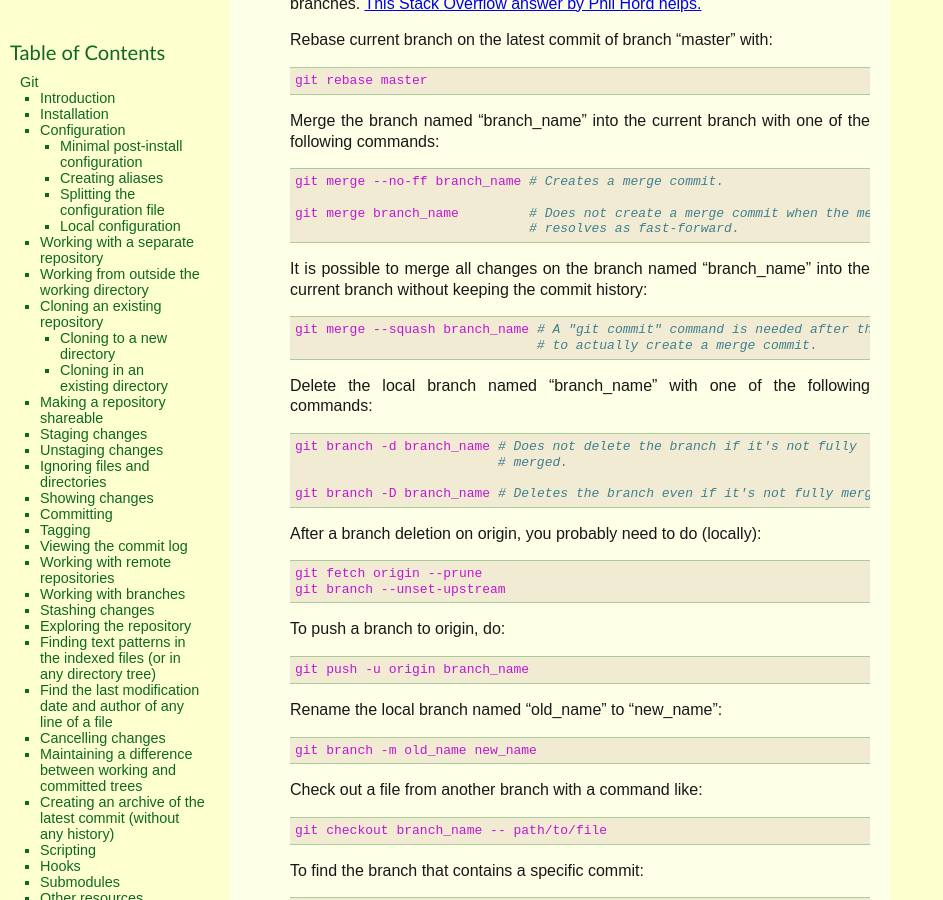
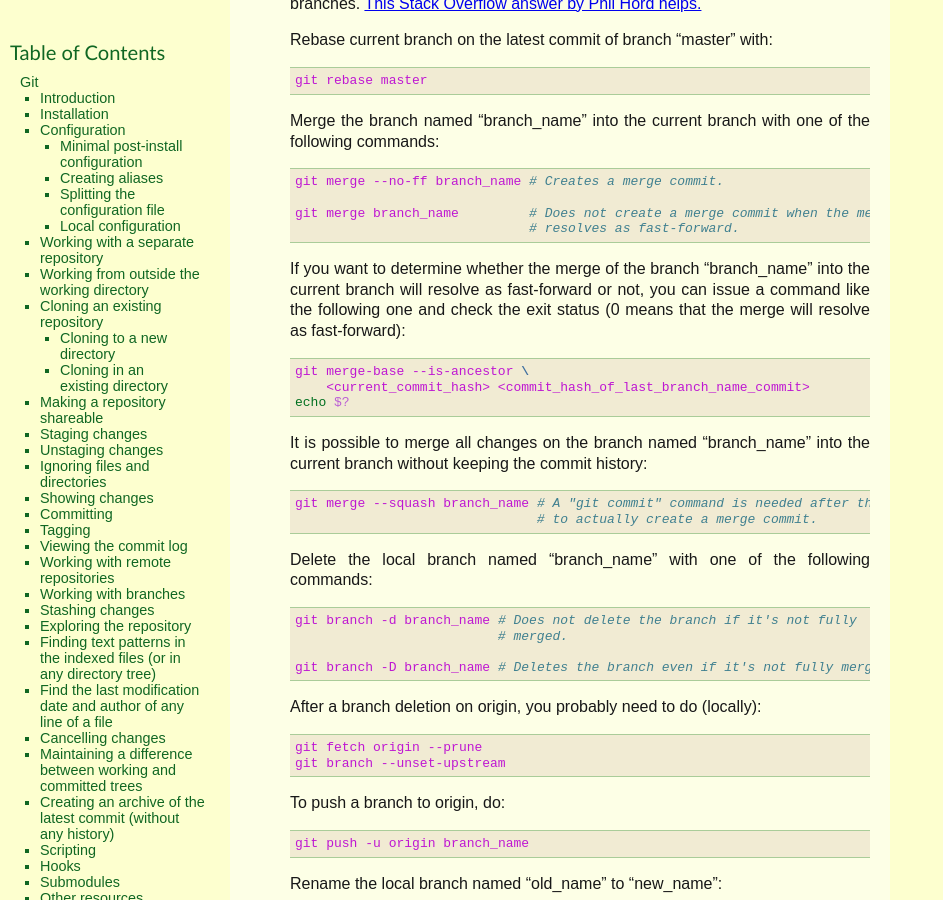
Before and after one commit to thierr26/thierr26_personal_notes_sphinx_sources, a Sphinx documentation site: the page built from source/git.rst, in a window 1280 px wide and 900 px high, scrolled down 11584 px. Shown: the whole window, without its empty margins (0-943 px from the left). Built offline with Sphinx 7.4.7, drawn with Linux system fonts in a browser that asks for light colours.

Commit message:
Add git merge-base --is-ancestor

```diff
--- a/source/git.rst
+++ b/source/git.rst
@@ -704,6 +704,15 @@ following commands::
   git merge branch_name         # Does not create a merge commit when the merge
                                 # resolves as fast-forward.
 
+If you want to determine whether the merge of the branch "branch_name" into the
+current branch will resolve as fast-forward or not, you can issue a command
+like the following one and check the exit status (0 means that the merge will
+resolve as fast-forward)::
+
+  git merge-base --is-ancestor \
+      <current_commit_hash> <commit_hash_of_last_branch_name_commit>
+  echo $?
+
 It is possible to merge all changes on the branch named "branch_name" into the
 current branch without keeping the commit history::
 
```
